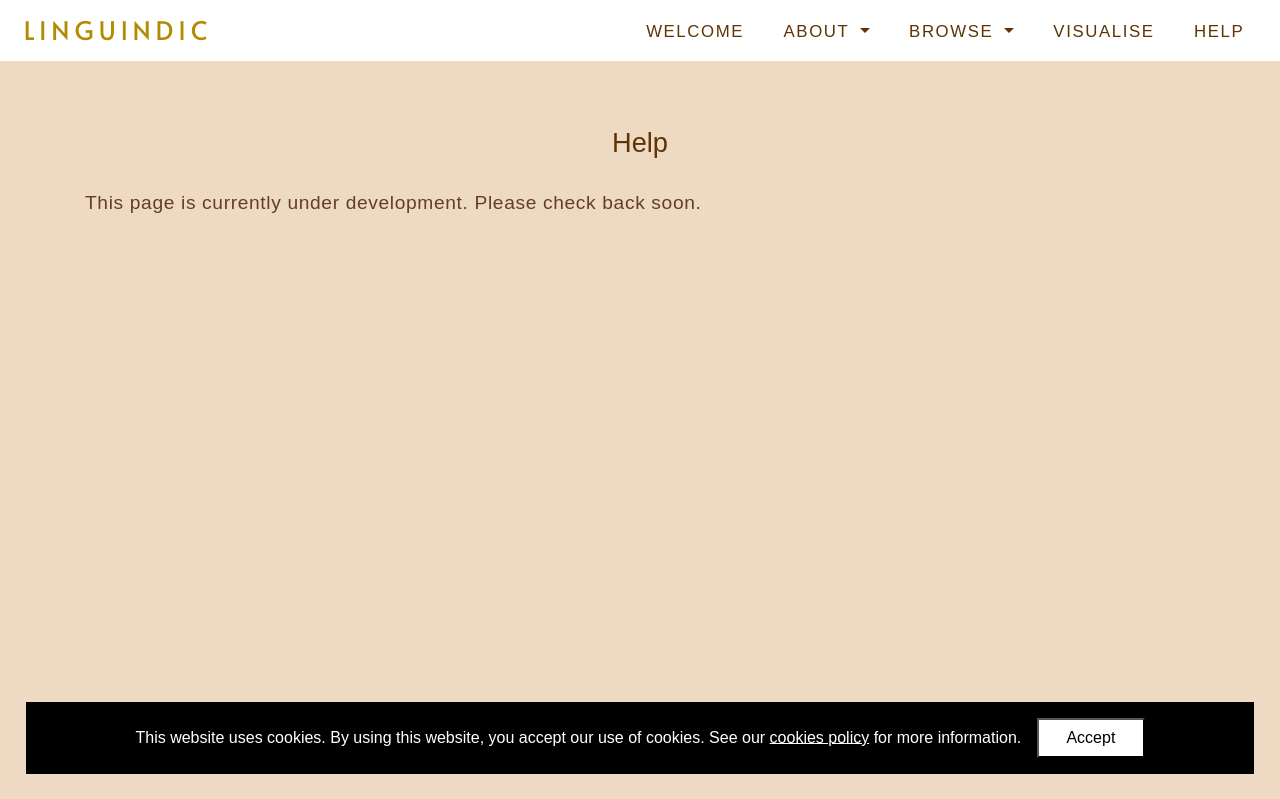
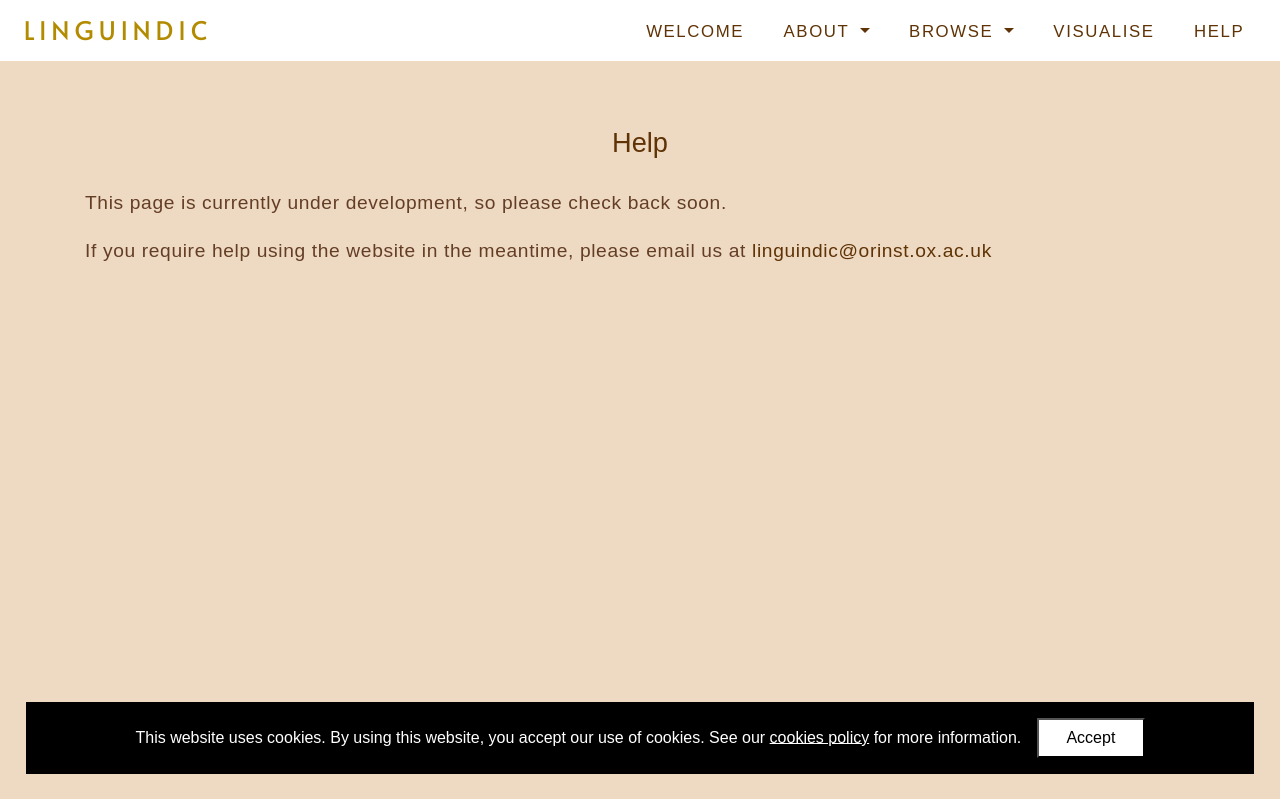
Before and after one commit to linguindic/linguindic-website, a Django app: page /help/ in a window 1280 px wide. Shown: the top 799 px of the page. Run offline with Django 3.2, Linux system fonts and the light colour scheme; parts of the project's set-up code (start-up, migrations or seed data) failed here and were passed over; some libraries are stand-ins or nearby versions.

Commit message:
added email to help page

```diff
--- a/django/general/templates/general/help.html
+++ b/django/general/templates/general/help.html
@@ -5,7 +5,10 @@
     <div class="container">
         <h2>Help</h2>
         <p>
-            This page is currently under development. Please check back soon.
+            This page is currently under development, so please check back soon.
+        </p>
+        <p>
+            If you require help using the website in the meantime, please email us at <a href="mailto:linguindic@orinst.ox.ac.uk?subject=LINGUINDIC website">linguindic@orinst.ox.ac.uk</a>
         </p>
     </div>
 {% endblock %}
```
